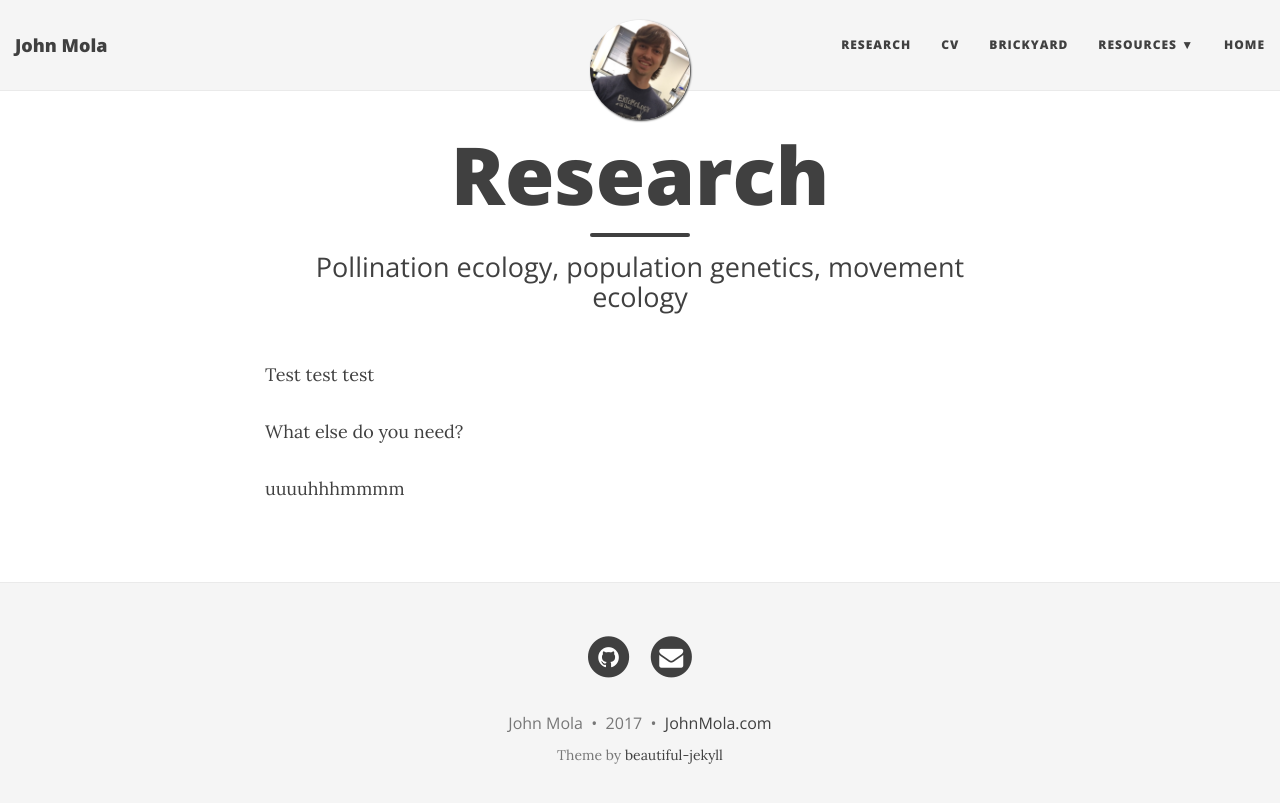
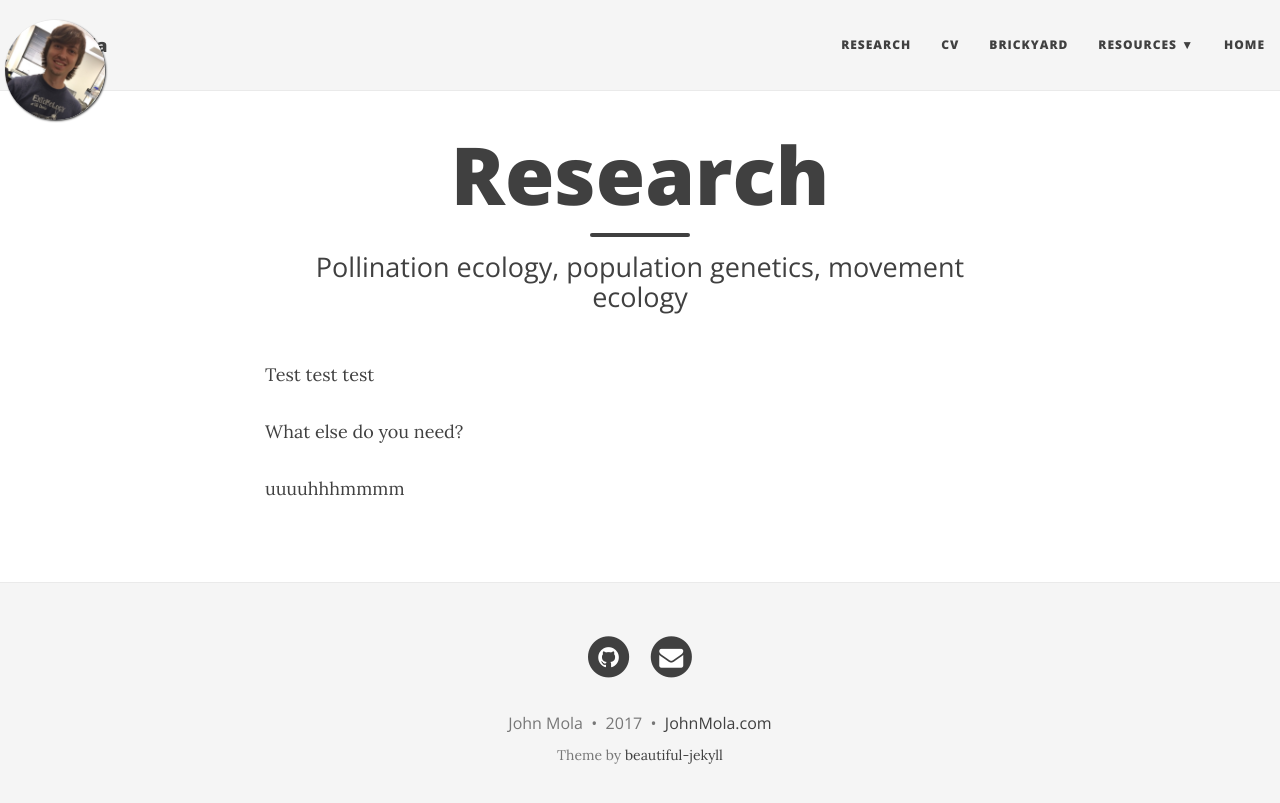
Before and after one commit to maureenpage/maureen-page.github.io, a Jekyll site: the page built from Research.md, in a window 1280 px wide. Shown: the top 803 px of the page. Built offline with Jekyll 4.4.1, drawn with Linux system fonts in a browser that asks for light colours; nearby versions of some CDN libraries.

Commit message:
move avatar back

```diff
--- a/css/main.css
+++ b/css/main.css
@@ -174,7 +174,7 @@ img {
   -webkit-transition: opacity 0.5s ease-in-out;
   -moz-transition: opacity 0.5s ease-in-out;
   transition: opacity 0.5s ease-in-out;
-  left: 50%;
+  left: 55px;
   width: 50px;
   margin-top: -25px;
 }
```
